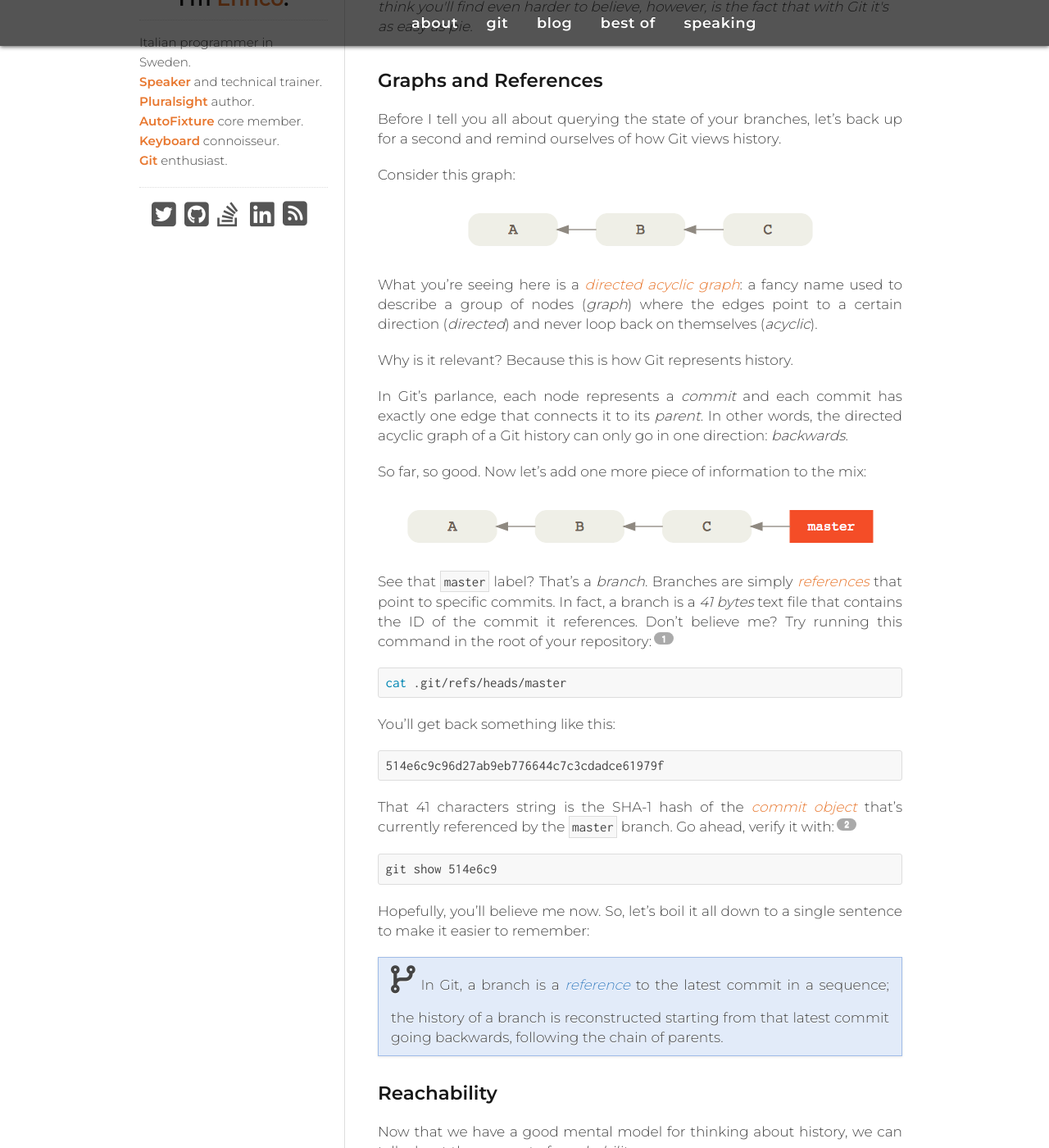
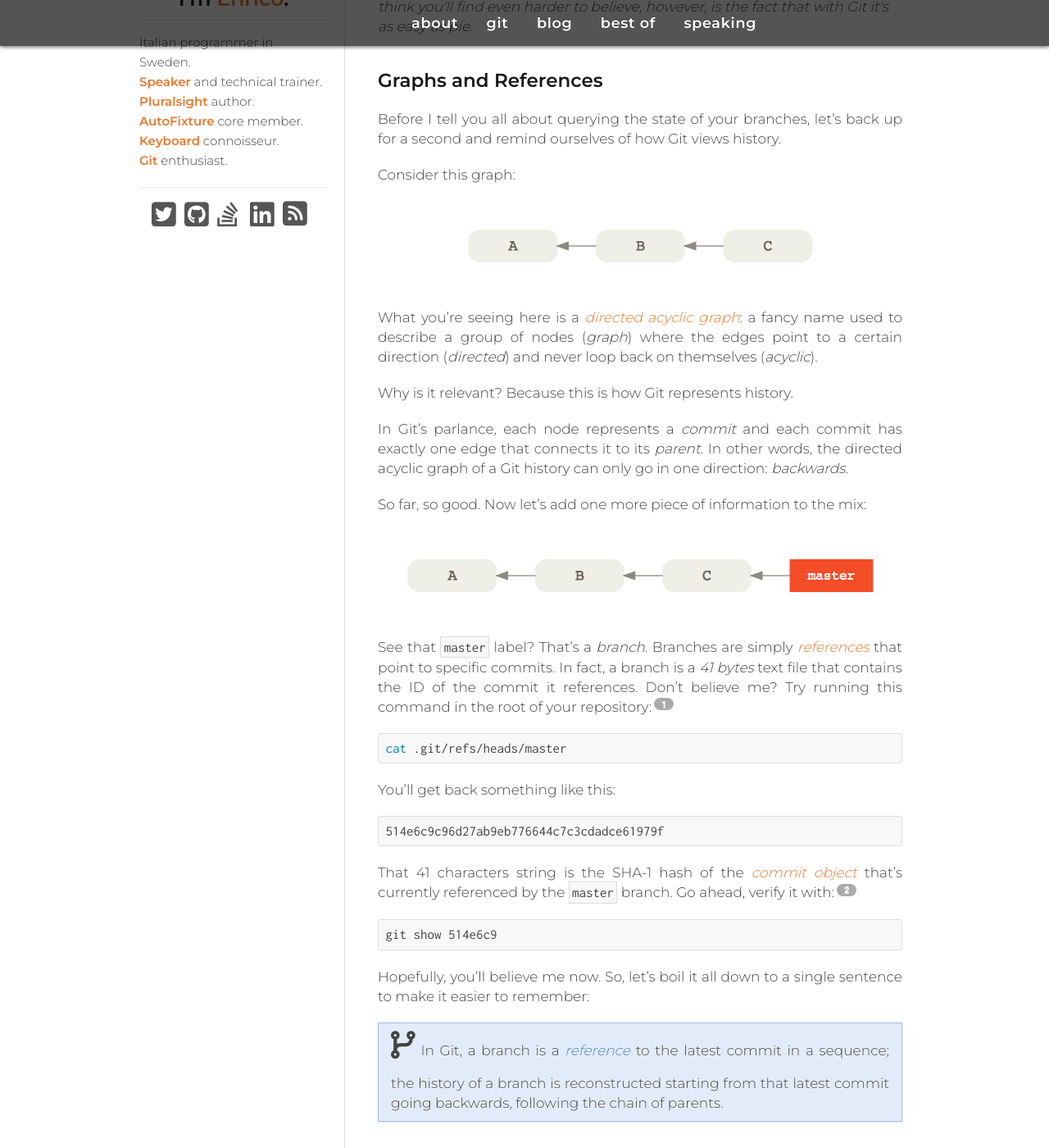
Before and after one commit to megakemp/megakemp.github.io, a Jekyll site: the page built from index.html, in a window 1280 px wide and 1400 px high, scrolled down 278 px. Shown: the whole window at 82% size. Built offline with Jekyll 4.4.1, drawn with Linux system fonts in a browser that asks for light colours; nearby versions of some CDN libraries; the list of posts is cut into pages by our own code; comment, search, counter and statistics services are not loaded.

Commit message:
Increases the width and spacing around images without shadow

```diff
--- a/_includes/css/screen.css
+++ b/_includes/css/screen.css
@@ -284,8 +284,8 @@ nav hr {
 
 .screenshot-noshadow {
   position: relative;
-  margin: 30px auto 30px auto;
-  max-width: 95%;
+  margin: 50px auto 50px auto;
+  max-width: 100%;
 }
 
 .screenshot-noshadow-fullwidth {
```
